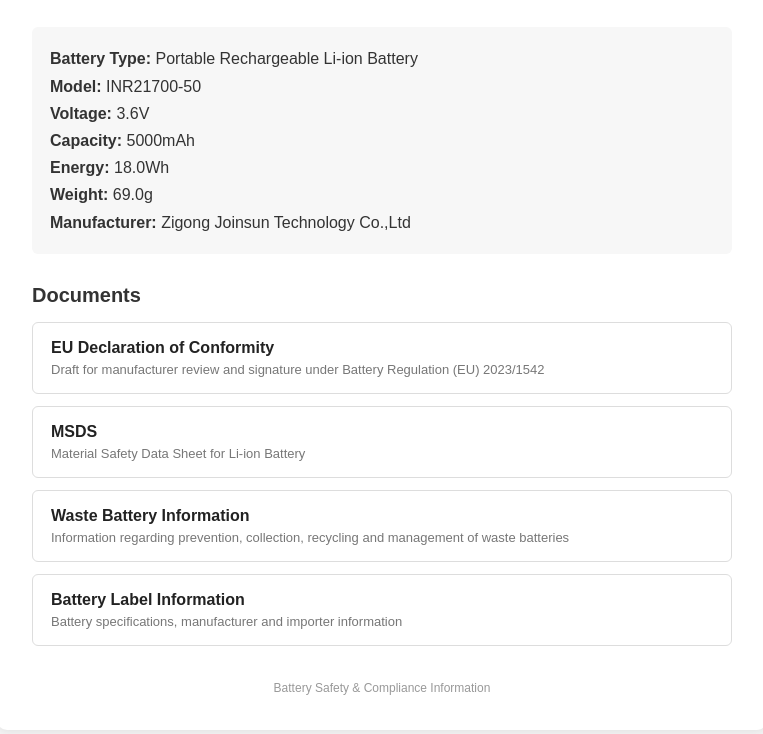
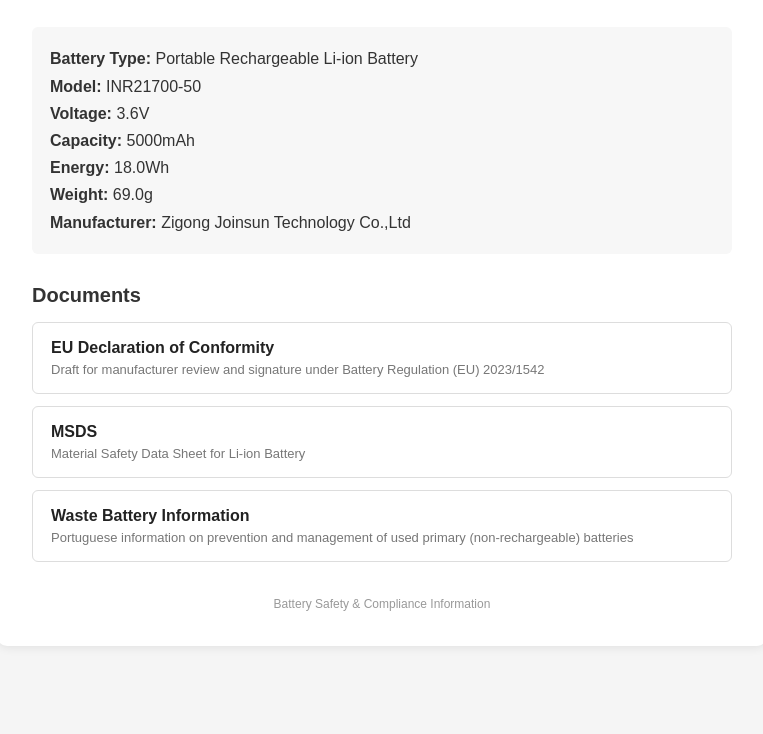
Before and after one commit to Yixun-Baili/battery-info, a plain HTML site: page JS-INR21700-50/index.html in a window 1280 px wide. Shown: the part 164-898 px from the top of the page, without its empty margins (258-1021 px from the left). After the commit the page ends 860 px from the top, so only its background shows below. Drawn offline with Linux system fonts and the light colour scheme.

Commit message:
Update index.html

```diff
--- a/JS-INR21700-50/index.html
+++ b/JS-INR21700-50/index.html
@@ -121,23 +121,15 @@
         </div>
     </a>
 
-    <a class="document" href="./Waste_Battery_Info.pdf" target="_blank">
+    <a class="document" href="./Informacoes_Prevencao_Gestao_Baterias_Usadas_PT.pdf" target="_blank">
         <div class="document-title">
             Waste Battery Information
         </div>
         <div class="document-desc">
-            Information regarding prevention, collection, recycling and management of waste batteries
+            Portuguese information on prevention and management of used primary (non-rechargeable) batteries
         </div>
     </a>
 
-    <a class="document" href="./Battery_Label_Info.pdf" target="_blank">
-        <div class="document-title">
-            Battery Label Information
-        </div>
-        <div class="document-desc">
-            Battery specifications, manufacturer and importer information
-        </div>
-    </a>
 
     <div class="footer">
         Battery Safety & Compliance Information
```
